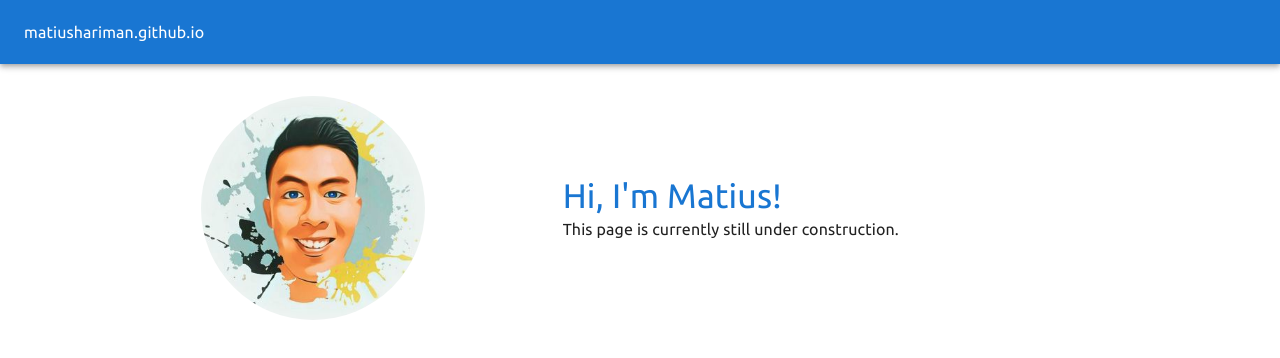
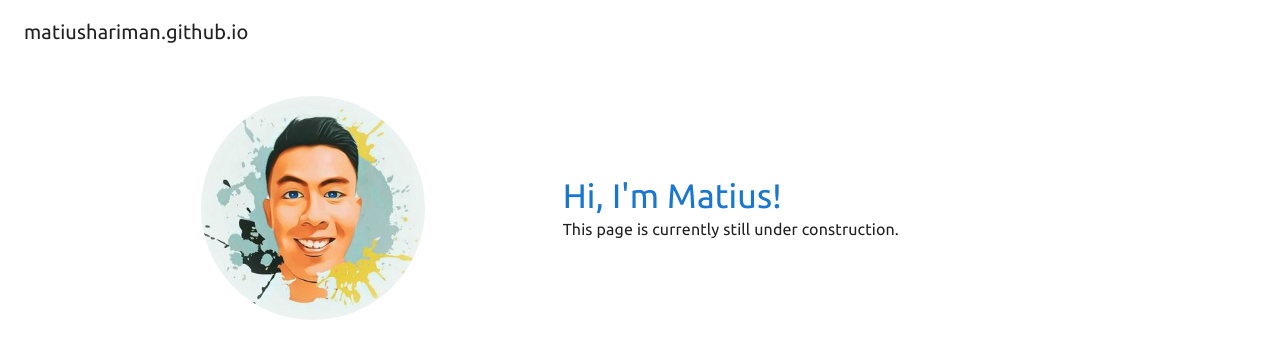
Before and after one commit to matiushariman/matiushariman.github.io, a Gatsby site: page / in a window 1280 px wide. Built offline with nearby package versions, Linux system fonts and the light colour scheme; Gatsby itself is replaced by a stand-in of ours.

Commit message:
:lipstick: update AppBar design

```diff
--- a/src/components/Layout/Header.tsx
+++ b/src/components/Layout/Header.tsx
@@ -4,9 +4,9 @@ import Typography from '@mui/material/Typography';
 import * as React from 'react';
 
 export const Header = () => (
-  <AppBar position="static">
+  <AppBar color="transparent" position="static" elevation={0}>
     <Toolbar>
-      <Typography>matiushariman.github.io</Typography>
+      <Typography variant="h6">matiushariman.github.io</Typography>
     </Toolbar>
   </AppBar>
 );
```
Also changed, not shown: 1 other file.
